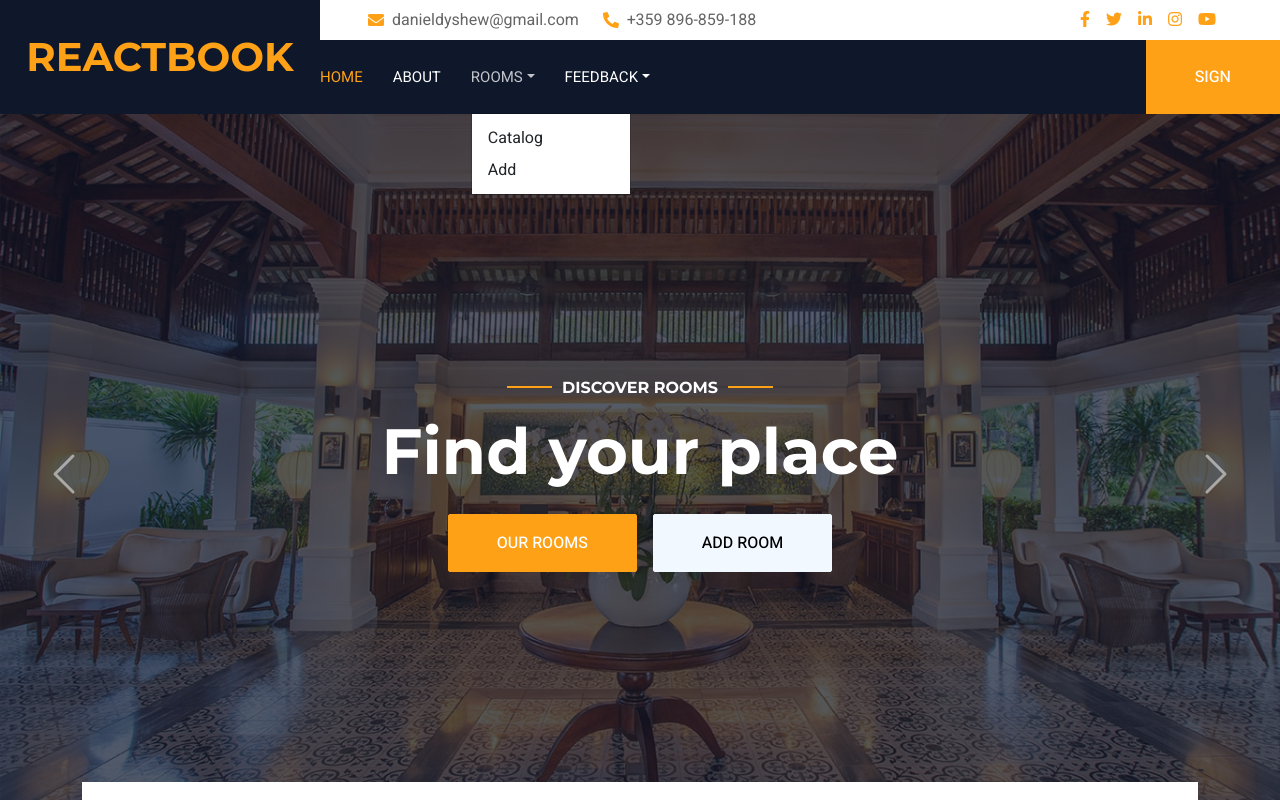
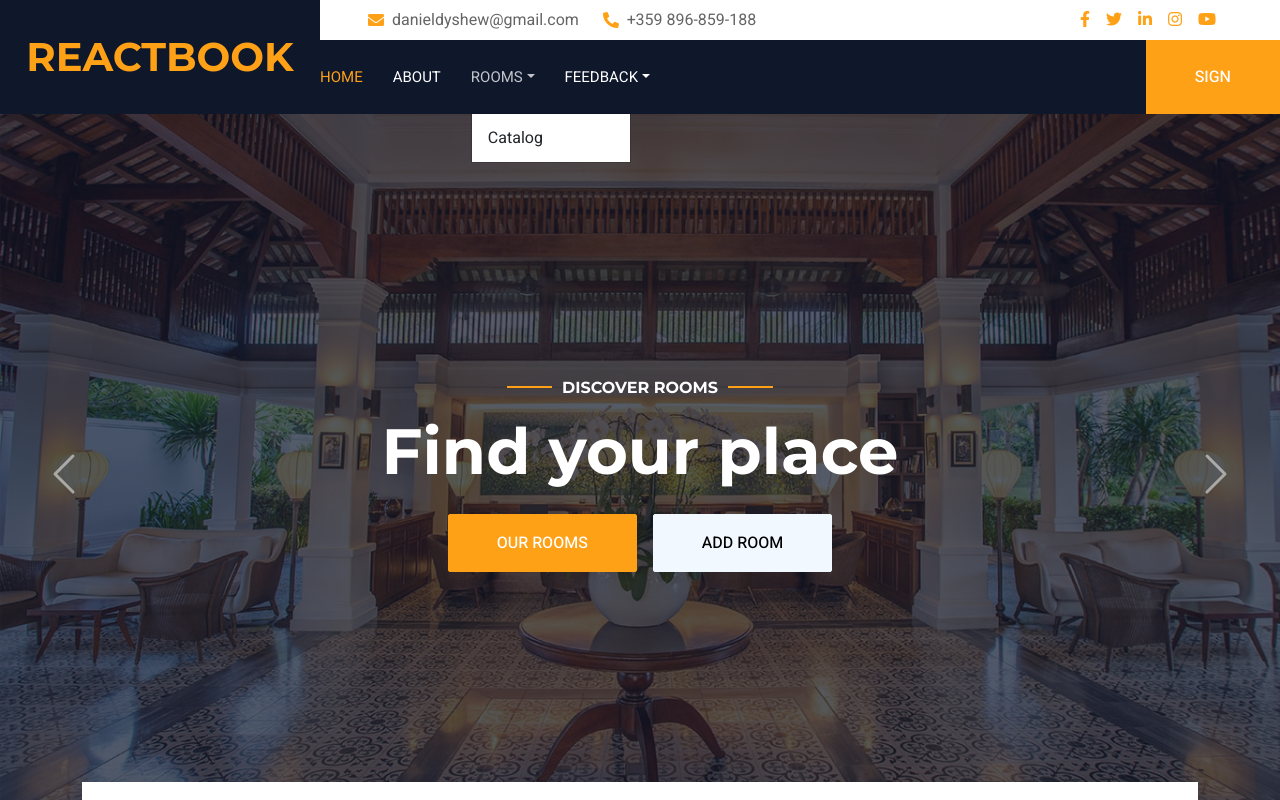
Before and after one commit to ddushev/react-book-project, a React (Vite) app in the folder client/: page / in a window 1280 px wide. Both pictures are taken after a click on the link "ROOMS". Shown: the top 800 px of the page. Built offline with nearby package versions, Linux system fonts and the light colour scheme; no server answers.

Commit message:
Hide add and Share feedback links for guest users

```diff
--- a/client/src/components/Header/Header.jsx
+++ b/client/src/components/Header/Header.jsx
@@ -83,9 +83,11 @@ export const Header = () => {
                                         <Link to="available-rooms" className="dropdown-item">
                                             Catalog
                                         </Link>
+                                        {isAuthenticated &&
                                             <Link to="add-room" className="dropdown-item">
                                                 Add
                                             </Link>
+                                        }
                                     </div>
                                 </div>
                                 <div className="nav-item dropdown">
@@ -100,9 +102,11 @@ export const Header = () => {
                                         <Link to="/testimonials" className="dropdown-item">
                                             Testimonials
                                         </Link>
+                                        {isAuthenticated &&
                                             <Link to="/send-feedback" className="dropdown-item">
                                                 Share your feedback
                                             </Link>
+                                        }
                                     </div>
                                 </div>
                             </div>
@@ -117,7 +121,7 @@ export const Header = () => {
                                             <img
                                                 className="img-fluid flex-shrink-0 rounded"
                                                 src={userImg}
-                                                style={{ width: 60, height: 60}}
+                                                style={{ width: 60, height: 60 }}
                                             />
                                         </a>
                                         <div className="dropdown-menu rounded-0 m-0">
```
Lines whose indentation alone changed are shown as unchanged.
